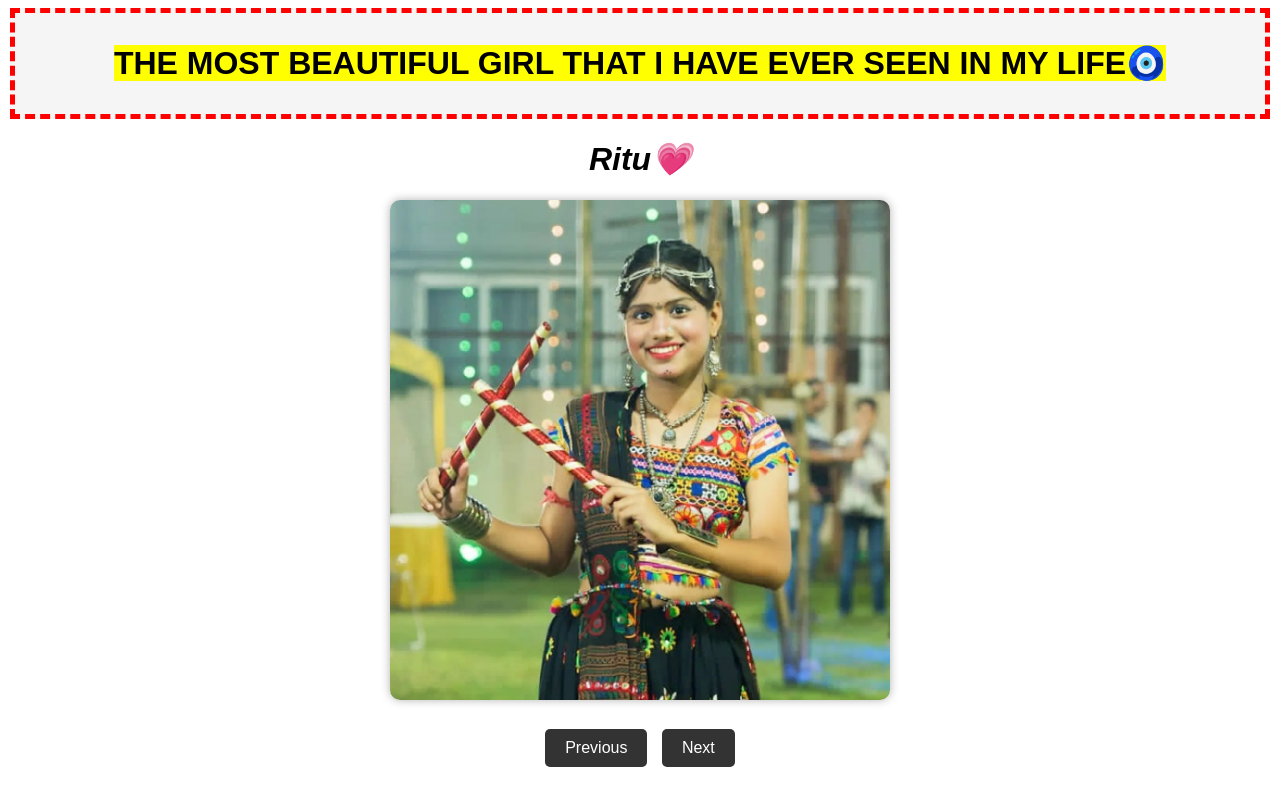
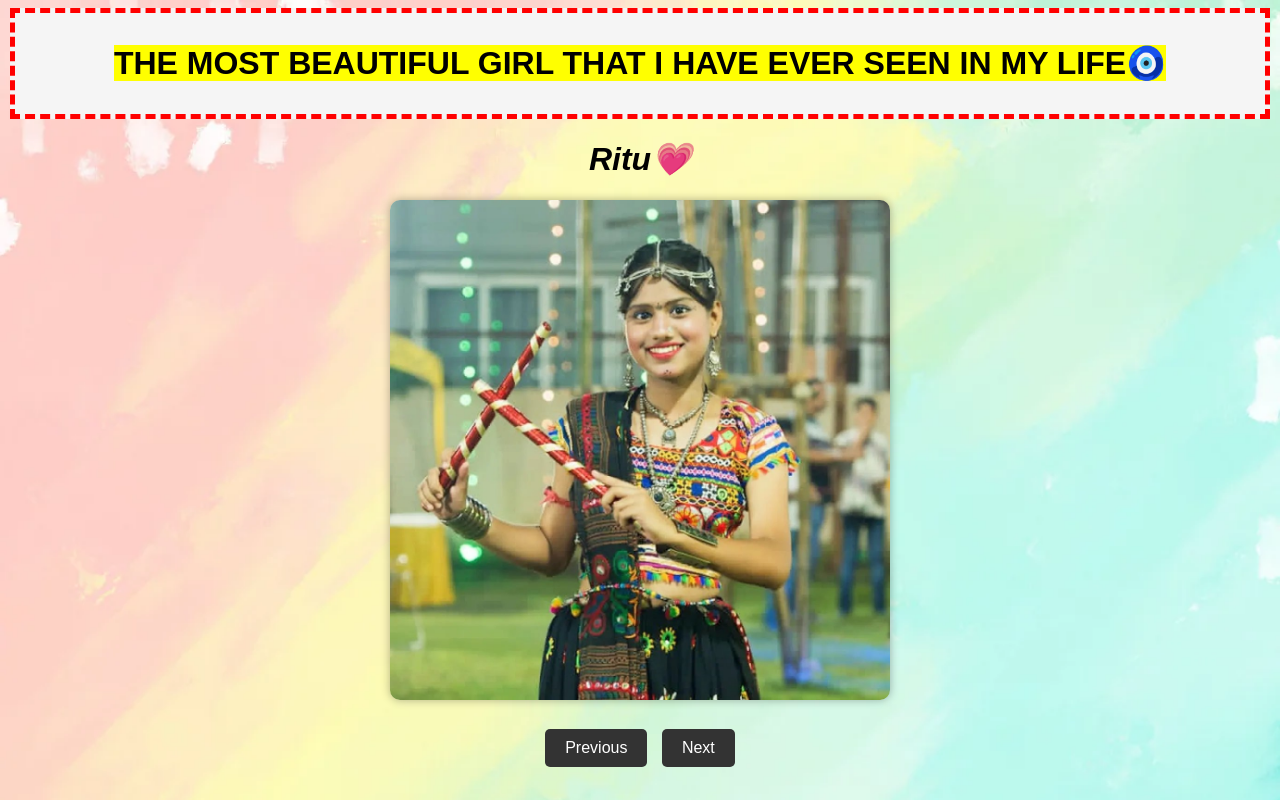
Before and after one commit to tusharswansi/SCHOOL_CRUSH, a plain HTML site: page index.html in a window 1280 px wide. Shown: the top 800 px of the page. Drawn offline with Linux system fonts and the light colour scheme; files whose address does not match are found by name.

Commit message:
Add files via upload

```diff
--- a/index.html
+++ b/index.html
@@ -8,7 +8,7 @@
         body {
             font-family:  sans-serif;
             text-align: center;
-            background: url("C:\\Users\\lenovo\\Documents\\WhatsApp Image 2024-12-01 at 10.37.08_7c83909b.jpg") no-repeat center center fixed;
+            background: url("images\\colorful-backgrounds-wallpapers-30-pack-get-your-teach-on-832776.webp") no-repeat center center fixed;
             background-size: cover;
         }
         .image-container {
@@ -51,7 +51,7 @@
     <h1><i>Ritu&#128151</i></h1>
 
     <div class="image-container">
-        <img id="sliderImage" src="C:\Users\lenovo\Nephophile\Nephophile\462990816_2642759585917460_4574149435438219048_n.jpg" alt="Slider Image">
+        <img id="sliderImage" src="images\462990816_2642759585917460_4574149435438219048_n.jpg" alt="Slider Image">
         <div class="buttons">
             <button id="prevBtn">Previous</button>
             <button id="nextBtn">Next</button>
@@ -62,7 +62,7 @@
 
     <legend><b>THIS IS FOR YOU:</b></legend>
     <audio controls>
-        <source src="C:\Users\lenovo\Music\Shayad Love Aaj Kal 320 Kbps.mp3" type="audio/mp3">
+        <source src="audio\Shayad Love Aaj Kal 320 Kbps.mp3" type="audio/mp3">
         Your browser does not support the audio element.
     </audio>
 
```
